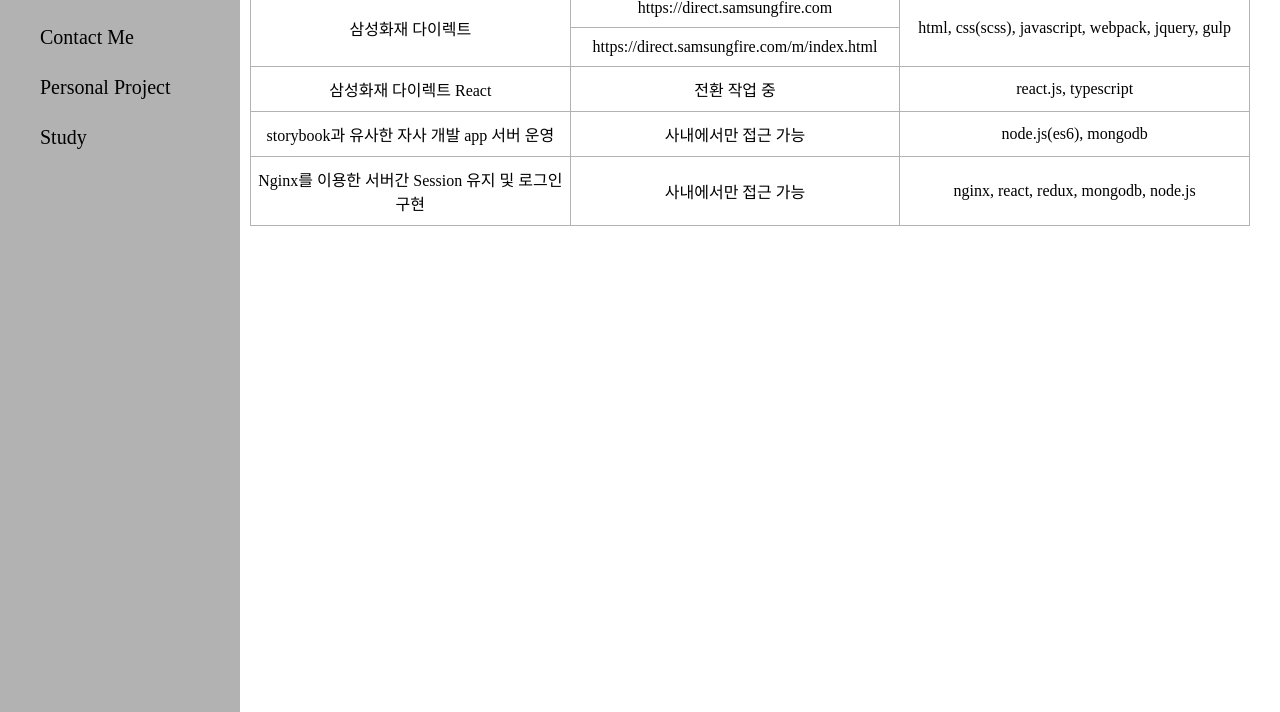
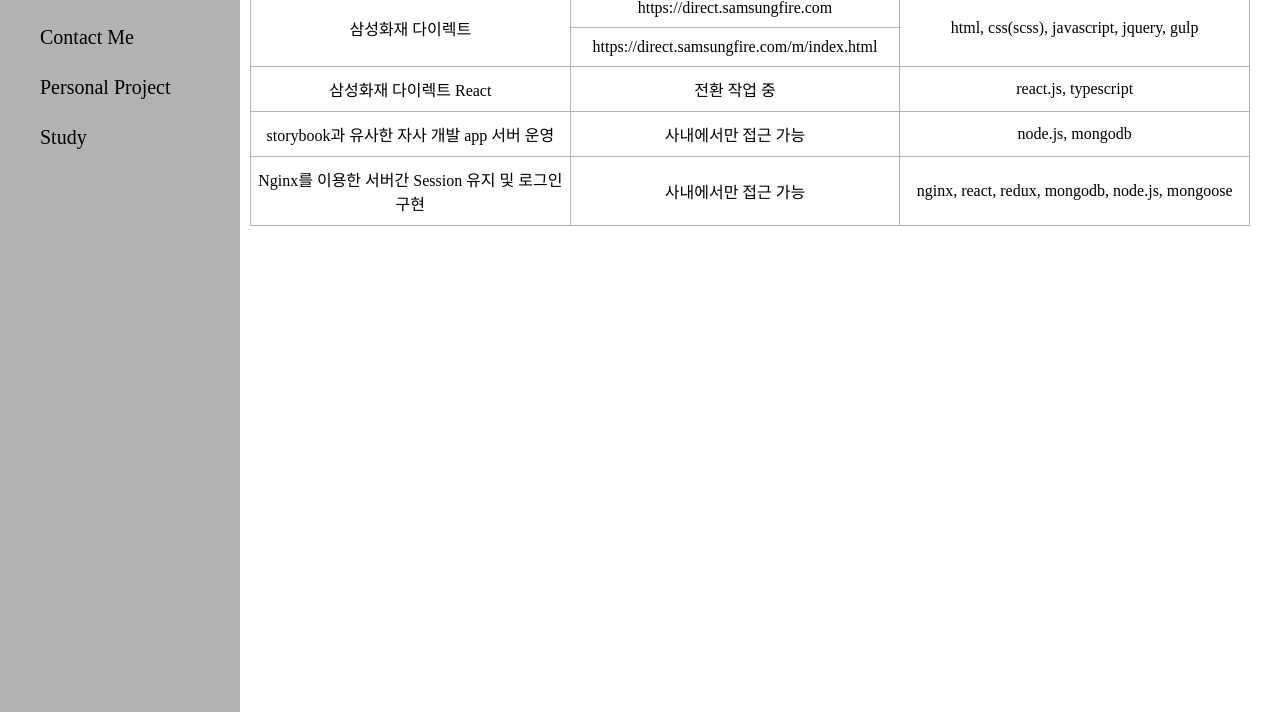
Before and after one commit to anjelra/portfolio, a website: page public/corpProject.html in a window 1280 px wide. Shown: the part 88-800 px from the top of the page. Drawn offline with Linux system fonts and the light colour scheme.

Commit message:
포토폴리오 수정

```diff
--- a/public/corpProject.html
+++ b/public/corpProject.html
@@ -33,7 +33,7 @@
                     <tr>
                         <td rowspan="2">삼성화재 다이렉트</td>
                         <td><a href="https://direct.samsungfire.com" target="_blank" title="새창으로 열림">https://direct.samsungfire.com</a></td>
-                        <td rowspan="2">html, css(scss), javascript, webpack, jquery, gulp</td>
+                        <td rowspan="2">html, css(scss), javascript, jquery, gulp</td>
                     </tr>
                     <tr>
                         <td><a href="https://direct.samsungfire.com/m/index.html" target="_blank" title="새창으로 열림">https://direct.samsungfire.com/m/index.html</a></td>
@@ -46,12 +46,12 @@
                     <tr>
                         <td>storybook과 유사한 자사 개발 app 서버 운영</td>
                         <td>사내에서만 접근 가능</td>
-                        <td>node.js(es6), mongodb</td>
+                        <td>node.js, mongodb</td>
                     </tr>
                     <tr>
                         <td>Nginx를 이용한 서버간 Session 유지 및 로그인 구현</td>
                         <td>사내에서만 접근 가능</td>
-                        <td>nginx, react, redux, mongodb, node.js</td>
+                        <td>nginx, react, redux, mongodb, node.js, mongoose</td>
                     </tr>
                 </tbody>
             </table>
```
